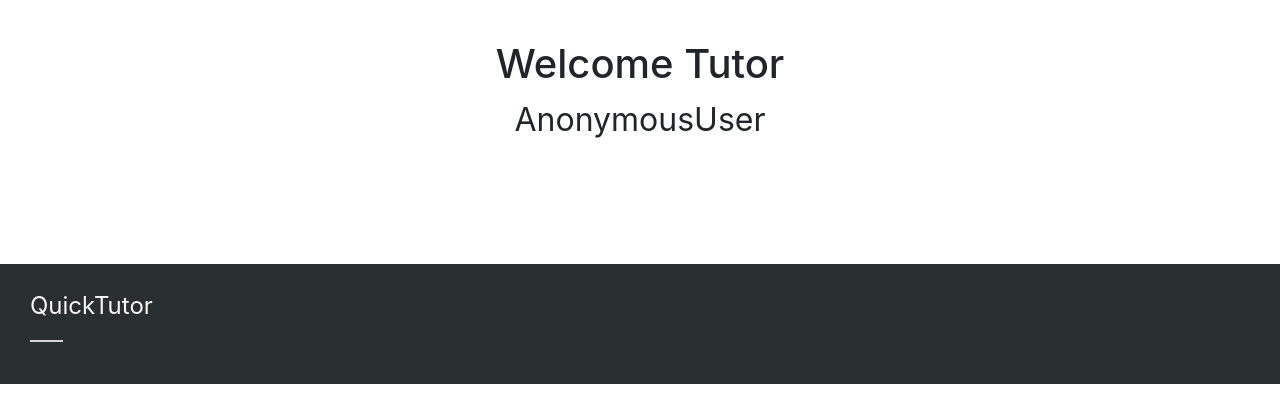
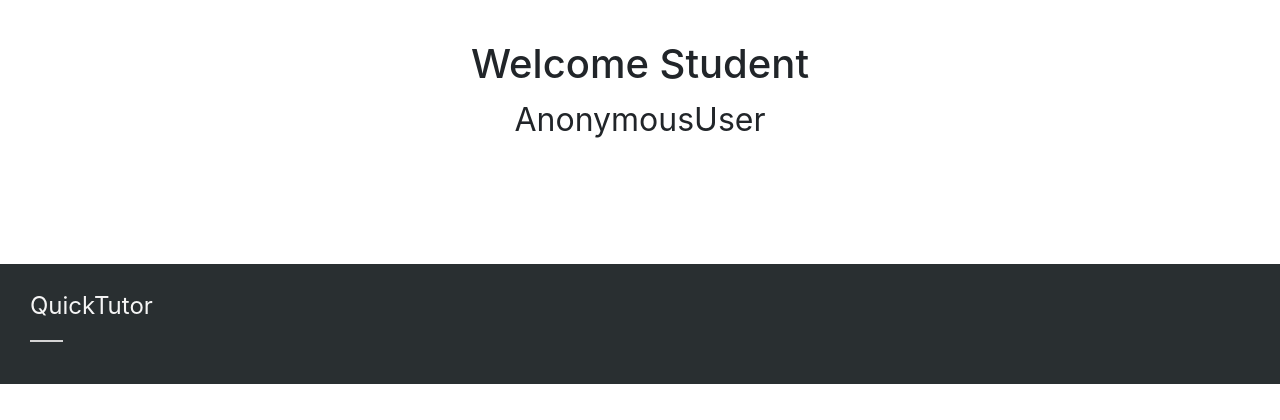
Before and after one commit to alexagomez/quick-tutor-project, a Django app: template QuickTutor/templates/QuickTutor/student.html in a window 1280 px wide. Shown: the part 56-476 px from the top of the page. Run offline with Django 3.2, Linux system fonts and the light colour scheme; the template is opened without the code that fills it, so the values that code supplies are empty; some libraries are stand-ins or nearby versions.

Commit message:
Changed Tutor to Student in html template

```diff
--- a/QuickTutor/templates/QuickTutor/student.html
+++ b/QuickTutor/templates/QuickTutor/student.html
@@ -7,7 +7,7 @@
 <div class="row" style="margin-top: 5vh;">
     <div class="col-md-3"></div>
     <div class="col-md-6 text-center" style="font-size: 2rem;">
-        <h1>Welcome Tutor</h1>
+        <h1>Welcome Student</h1>
         {{ user }}
     </div>
     <div class="col-md-3"></div>
```
